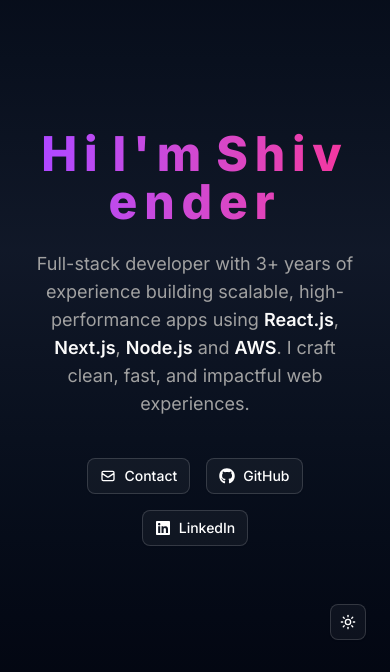
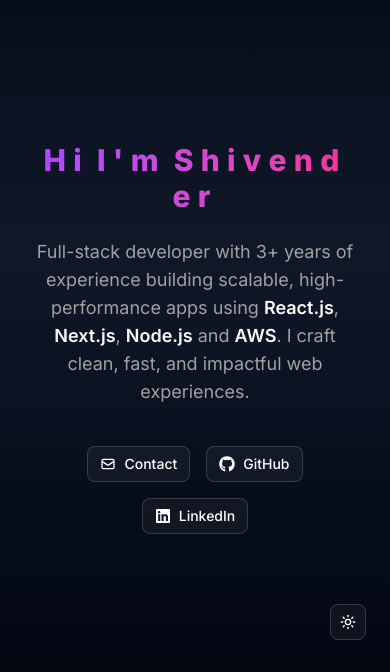
Before and after one commit to Shivender-Kun/Shivender-Kun, a Next.js app: page / in a window 390 px wide. Shown: the part 172-844 px from the top of the page. Built offline with nearby package versions, Linux system fonts and the light colour scheme.

Commit message:
font size for small screen fixed

```diff
--- a/src/components/Hero.tsx
+++ b/src/components/Hero.tsx
@@ -47,7 +47,7 @@
       </div>
 
       {/* Title */}
-      <div className="text-center mt-20 text-5xl sm:text-6xl font-extrabold tracking-tight bg-clip-text text-transparent bg-gradient-to-r from-purple-500 to-pink-500">
+      <div className="text-center mt-20 text-3xl sm:text-6xl font-extrabold tracking-tight bg-clip-text text-transparent bg-gradient-to-r from-purple-500 to-pink-500">
         {words.map((word, i) => (
           <motion.span
             key={i}
```
